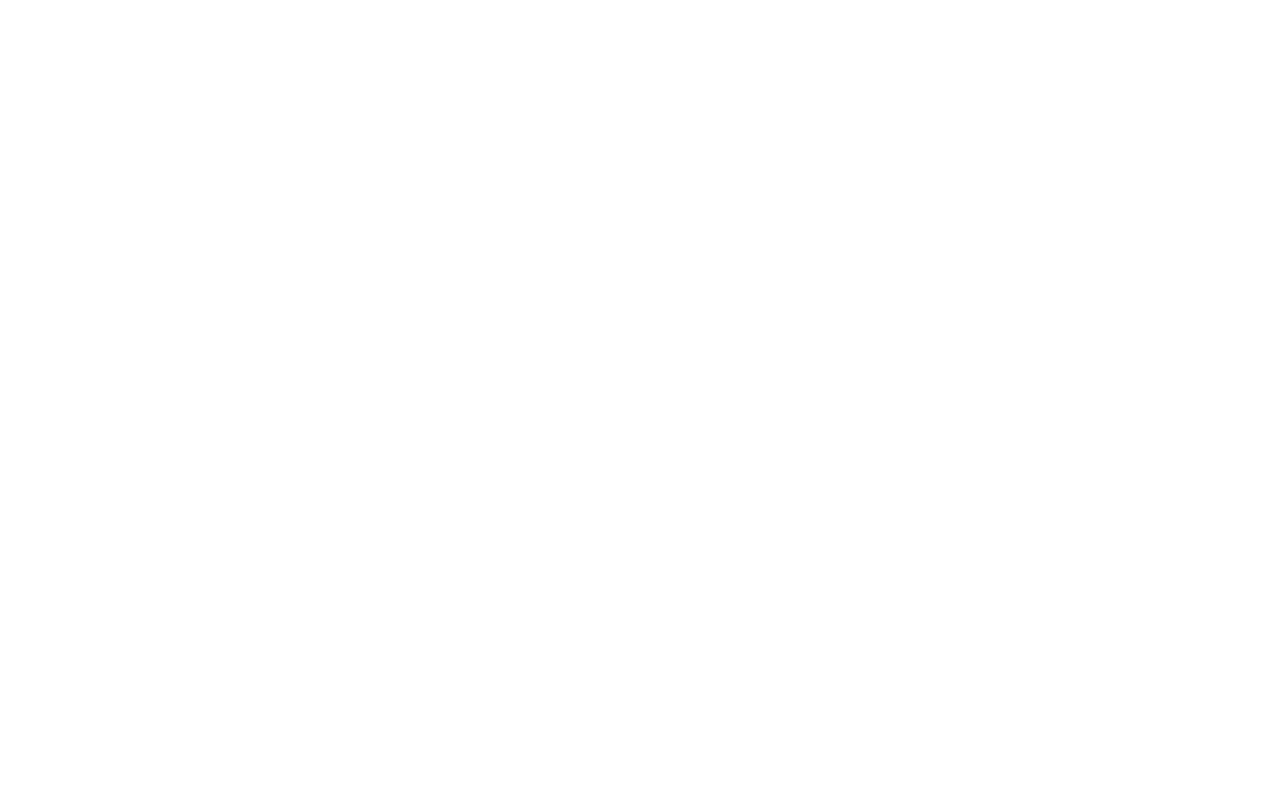
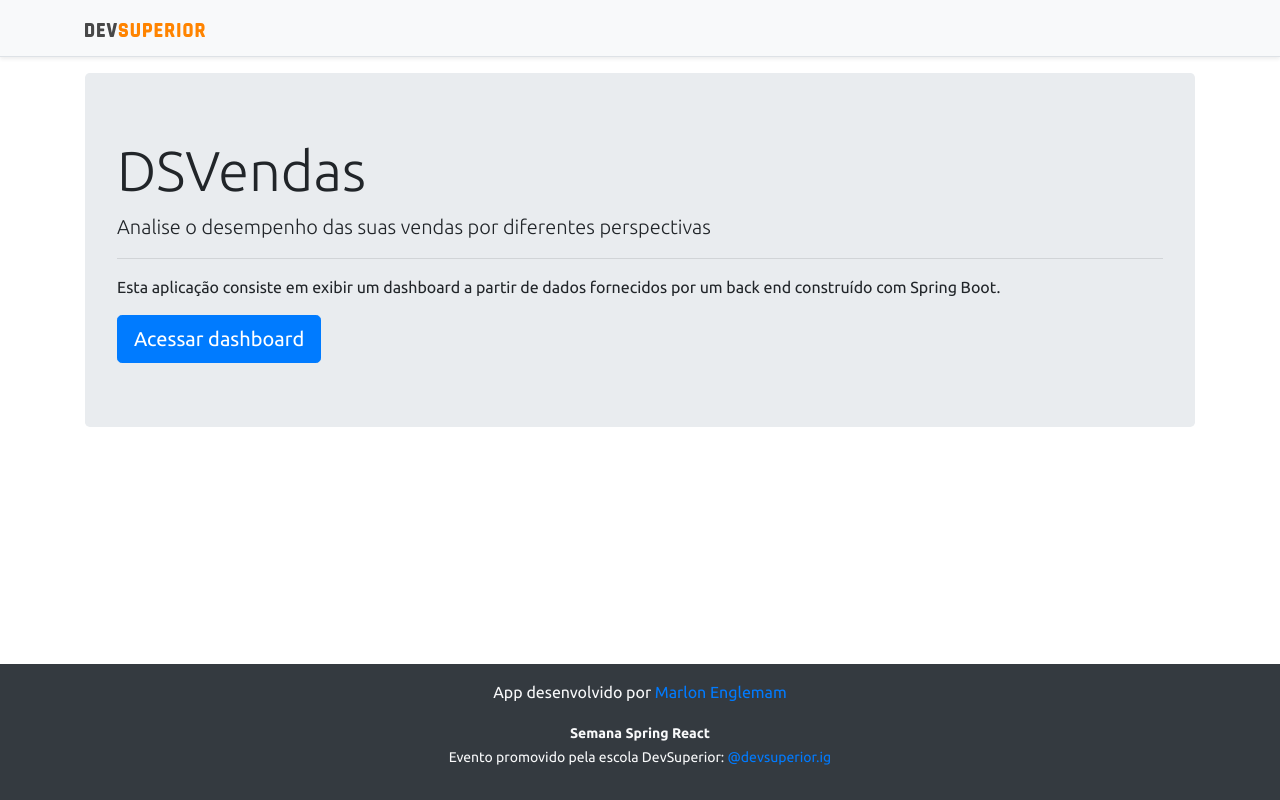
Before and after one commit to MarlonX19/sdsvendas, a React (Create React App) app in the folder frontend/: page / in a window 1280 px wide. Built offline with nearby package versions, Linux system fonts and the light colour scheme.

Commit message:
link, navigation added

```diff
--- a/frontend/src/components/NavBar/index.tsx
+++ b/frontend/src/components/NavBar/index.tsx
@@ -1,3 +1,5 @@
+import { Link } from 'react-router-dom';
+
 
 import ImgDsDark from 'assets/imgs/ds-dark.svg';
 
@@ -6,10 +8,12 @@
     <div className="d-flex flex-column flex-md-row align-items-center p-3 px-md-4 mb-3 bg-light border-bottom shadow-sm">
       <div className="container">
         <nav className="my-2 my-md-0 mr-md-3">
-          <img src={ImgDsDark} alt="DevSuperior" width="120" />
+          <Link to='/'>
+            <img src={ImgDsDark} alt="DevSuperior" width="120" />
+          </Link>
         </nav>
+      </div>
     </div>
-  </div>
   );
 }
 
--- a/frontend/src/pages/Home/index.tsx
+++ b/frontend/src/pages/Home/index.tsx
@@ -1,9 +1,24 @@
 import React from 'react';
-
-// import { Container } from './styles';
+import Navbar from 'components/NavBar';
+import Footer from 'components/Footer';
+import { Link } from 'react-router-dom';
 
 const Home: React.FC = () => {
-  return <div />;
+  return (
+    <>
+      <Navbar />
+      <div className="container">
+        <div className="jumbotron">
+          <h1 className="display-4">DSVendas</h1>
+          <p className="lead">Analise o desempenho das suas vendas por diferentes perspectivas</p>
+          <hr />
+          <p>Esta aplicação consiste em exibir um dashboard a partir de dados fornecidos por um back end construído com Spring Boot.</p>
+          <Link className='btn btn-primary btn-lg' to='/dashboard'>Acessar dashboard</Link>
+        </div>
+      </div>
+      <Footer />
+    </>
+  )
 }
 
 export default Home;
--- a/frontend/src/routes.tsx
+++ b/frontend/src/routes.tsx
@@ -10,7 +10,7 @@
     <BrowserRouter>
       <Switch>
         <Route path='/' exact>
-        <Home/>
+          <Home />
         </Route>
         <Route path='/dashboard' exact>
           <Dashboard />
```
Lines whose indentation alone changed are shown as unchanged.
